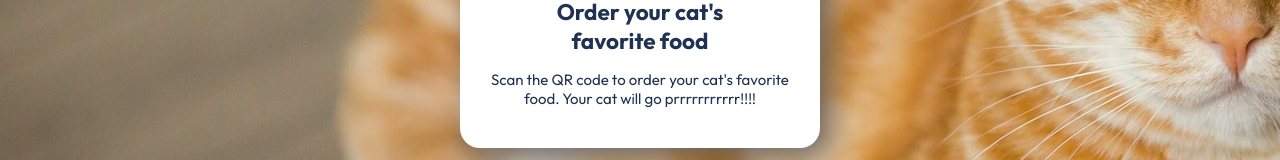
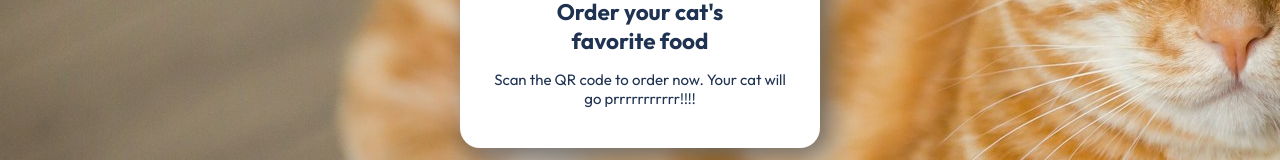
Before and after one commit to code-sura/qr-code-challenge, a plain HTML site: page index.html in a window 1280 px wide. Shown: the part 553-713 px from the top of the page. Drawn offline with Linux system fonts and the light colour scheme; a web font is replaced by a local one.

Commit message:
Update index.html

```diff
--- a/index.html
+++ b/index.html
@@ -31,7 +31,7 @@
               favorite food
             </h2>
             <p>
-              Scan the QR code to order your cat's favorite food. Your cat will
+              Scan the QR code to order now. Your cat will
               go prrrrrrrrrrr!!!!
             </p>
           </div>
```
